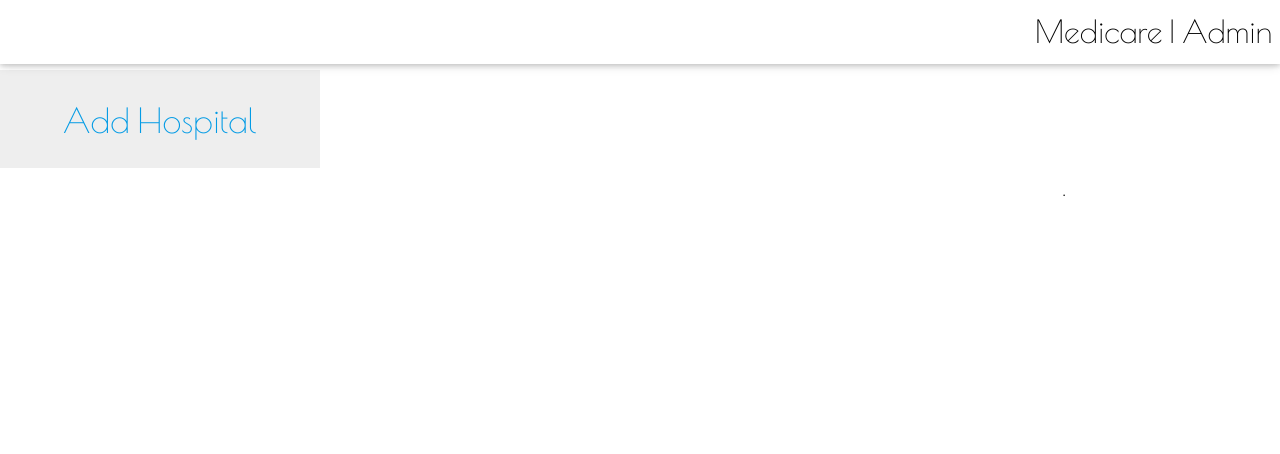
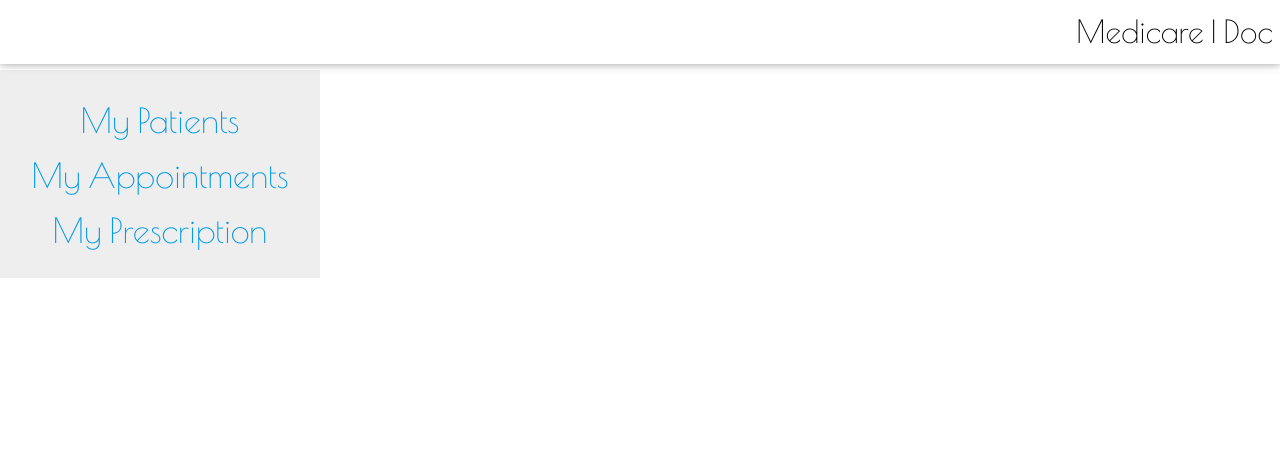
Before and after one commit to rapando/medicare, a PHP site: page /doc/index.php in a window 1280 px wide. Shown: the top 454 px of the page. Run offline with PHP 8.4, Linux system fonts and the light colour scheme; the visitor is signed in with stand-in values (Sample User, id 1); data comes from the database, SQL or seed files in the repository.

```diff
--- a/server/doc/index.php
+++ b/server/doc/index.php
@@ -4,14 +4,6 @@ if (empty($_SESSION['docid'])) {header("location:../");
 } else {
 	include "../src/php/config.php";
 
-	// fetch the counties
-	$qry      = mysqli_query(Config::dbConnect(), "SELECT * FROM counties ORDER BY name ASC;");
-	$counties = '<option value="" disabled selected >-county-</option>';
-	while ($county = mysqli_fetch_array($qry)) {
-		$id       = $county['id'];
-		$name     = $county['name'];
-		$counties = $counties."<option value='$id'>$name</option>";
-	}
 }
 
 ?>
@@ -35,59 +27,45 @@ if (empty($_SESSION['docid'])) {header("location:../");
 
 <nav class="white z-depth-1">
 	<div class="wrapper ">
-		<a href="#" title="medicare" class="brand-logo right">Medicare | Admin</a>
+		<a href="#" title="medicare" class="brand-logo right">Medicare | Doc</a>
 	</div>
 </nav>
 
-<div class="main-body row">
-	<div class="col m3 l3 grey lighten-3">
+<div class="main-body row left-align">
+	<div class="col s12 m3 l3 grey lighten-3">
 		<div class="section">
-			<a href="#add-hospital"><h4>Add Hospital</h4></a>
+			<a href="#my-patients"><h4>My Patients</h4></a>
+			<a href="#my-appointments"><h4>My Appointments</h4></a>
+			<a href="#my-prescriptions"><h4>My Prescription</h4></a>
 		</div>
 	</div>
 
 
-	<div class="col m9 l9">
-		<div class="container" id="add-hospital">
-		<form >
-			<ul id="add-hospital-form">
-				<li style="opacity: 0"><h3>Add Hospital</h3></li>
-				<div class="row">
-					<li style="opacity:0">
-						<div class="input-field col m10 l10 offset-m1 offset-l1">
-							<input type="text" name="hospitalName" id="hospitalName" placeholder="Hospital Name" required  autofocus/>
-						</div>
-					</li>
+	<div class="col s12 m9 l9">
+		<div class="container" id="my-patients">
+			<ul id="my-patients-table">
+				<li style="opacity:0"><h3>My Patients</li>
+					<li style="opacity:0"></li>
+			</ul>
+		</div>
 
-					<li style="opacity:0">
-						<div class="input-field col m10 l10 offset-m1 offset-l1">
-							<input type="text" name="hospitalLocation" id="hospitalLocation" placeholder="Location"  required />
-						</div>
-					</li>
 
-					<li style="opacity: 0">
-						<div class="input-field col m10 l10 offset-m1 offset-l1">
-							<select name="county" id="county" required>
-<?php
-print$counties;
-?>
-							</select>
-						</div>
-					</li>
 
-					<li style="opacity:0">
-					<button type="submit" id="addHospitalBtn" class="btn waves-effect waves-light right offset-m1 offset-l1">Add</button>
-					</li>
-					<br />.
-					<div class="progress progress1">
-						<div class="indeterminate"></div>
-					</div>
-				</div>
+		<div class="container" id="my-appointments">
+			<ul id="my-appointments-table">
+				<li style="opacity:0"><h3>My Appointments</h3></li>
+				<li style="opacity:0"></li>
 			</ul>
-		</form>
+		</div>
+
+		<div class="container" id="my-prescriptions">
+			<ul id="my-prescriptions-table">
+				<li style="opacity:0"><h3>My Prescriptions</h3></li>
+				<li style="opacity:0"></li>
+			</ul>
 		</div>
 	</div>
 </div>
-<script src="../src/js/admin.js"></script>
+<script src="../src/js/doc.js"></script>
 </body>
 </html>
--- a/server/src/js/admin.js
+++ b/server/src/js/admin.js
@@ -1,6 +1,13 @@
 jQuery(document).ready(function($) {
 	$('select').material_select();
 	$('.progress1, .progress2, .progress3').hide();
+	$("a[href='#top']").on('click', function(e) {
+		e.preventDefault();
+		$('html, body').animate({
+			scrollTop : $(".main-body").offset().top
+		}, 1000);
+	});
+
 
 	$('a[href="#add-hospital"]').on('click', function(e) {
 		e.preventDefault();
@@ -96,19 +103,6 @@ jQuery(document).ready(function($) {
 			 scrollTop: $("#viewDocs").offset().top
 	 	}, 500);
 		Materialize.showStaggeredList('#doc-list');
-		$('.progress3').show();
-		$.ajax({
-			dataType : 'json',
-			type : 'post',
-			data : JSON.stringify({req : 'fetchDocs'}),
-			url : '../src/php/adminRequests.php',
-			success : function(res) {
-
-			}, error : function() {
-				alert("error");
-			}
-		})
-
-	})
+	});
 
 });
--- /dev/null
+++ b/server/src/js/doc.js
@@ -0,0 +1,19 @@
+jQuery(document).ready(function($) {
+  $("a[href='#my-patients']").on('click', function(e) {
+    e.preventDefault();
+    Materialize.showStaggeredList("#my-patients-table");
+
+  });
+
+  $("a[href='#my-appointments']").on('click', function(e) {
+    e.preventDefault();
+    Materialize.showStaggeredList("#my-appointments-table");
+  })
+
+  $("a[href='#my-prescriptions']").on('click', function(e) {
+    e.preventDefault();
+    Materialize.showStaggeredList("#my-prescriptions-table");
+  })
+
+
+});
```
Also changed, not shown: server/admin/index.php (+14 -0 lines), server/index.php (+7 -7 lines), server/src/php/adminRequests.php (+9 -0 lines), server/src/php/requests.php (+122 -0 lines), server/src/php/test.html (+5 -14 lines).
